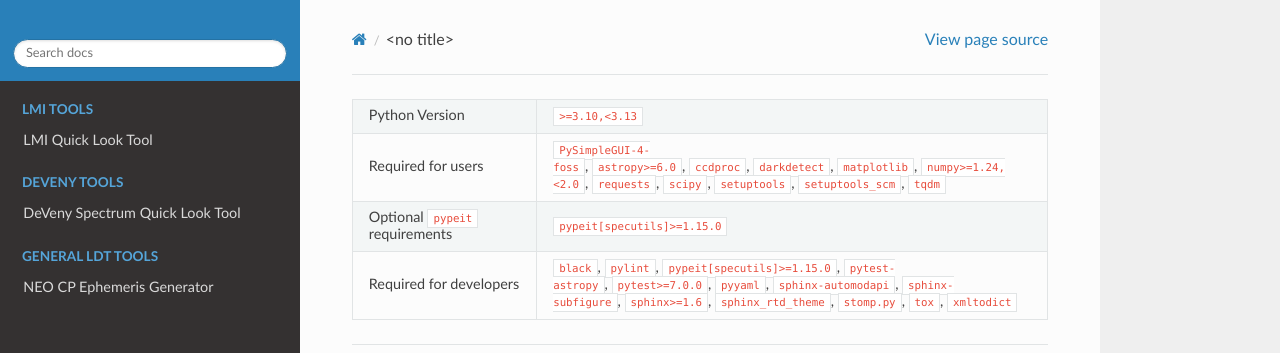
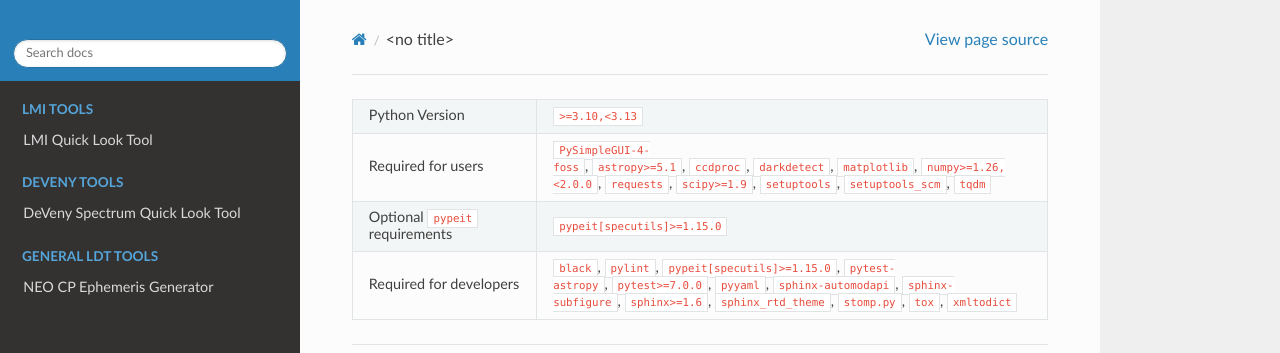
Before and after one commit to LowellObservatory/LDTObserverTools, a Sphinx documentation site: the page built from doc/include/dependencies_table.rst, in a window 1280 px wide. Shown: the top 353 px of the page. Built offline with Sphinx 7.4.7 and the Read the Docs theme 3.1.0, drawn with Linux system fonts in a browser that asks for light colours; pages that are not in the unit, such as notebooks, are missing from menus.

```diff
--- a/doc/include/dependencies_table.rst
+++ b/doc/include/dependencies_table.rst
@@ -1,6 +1,6 @@
 ================================  =================================================================================================================================================================================================================================
 Python Version                    ``>=3.10,<3.13``
-Required for users                ``PySimpleGUI-4-foss``, ``astropy>=6.0``, ``ccdproc``, ``darkdetect``, ``matplotlib``, ``numpy>=1.24,<2.0``, ``requests``, ``scipy``, ``setuptools``, ``setuptools_scm``, ``tqdm``
+Required for users                ``PySimpleGUI-4-foss``, ``astropy>=5.1``, ``ccdproc``, ``darkdetect``, ``matplotlib``, ``numpy>=1.26,<2.0.0``, ``requests``, ``scipy>=1.9``, ``setuptools``, ``setuptools_scm``, ``tqdm``
 Optional ``pypeit`` requirements  ``pypeit[specutils]>=1.15.0``
 Required for developers           ``black``, ``pylint``, ``pypeit[specutils]>=1.15.0``, ``pytest-astropy``, ``pytest>=7.0.0``, ``pyyaml``, ``sphinx-automodapi``, ``sphinx-subfigure``, ``sphinx>=1.6``, ``sphinx_rtd_theme``, ``stomp.py``, ``tox``, ``xmltodict``
 ================================  =================================================================================================================================================================================================================================
```
Also changed, not shown: 1 other file.
